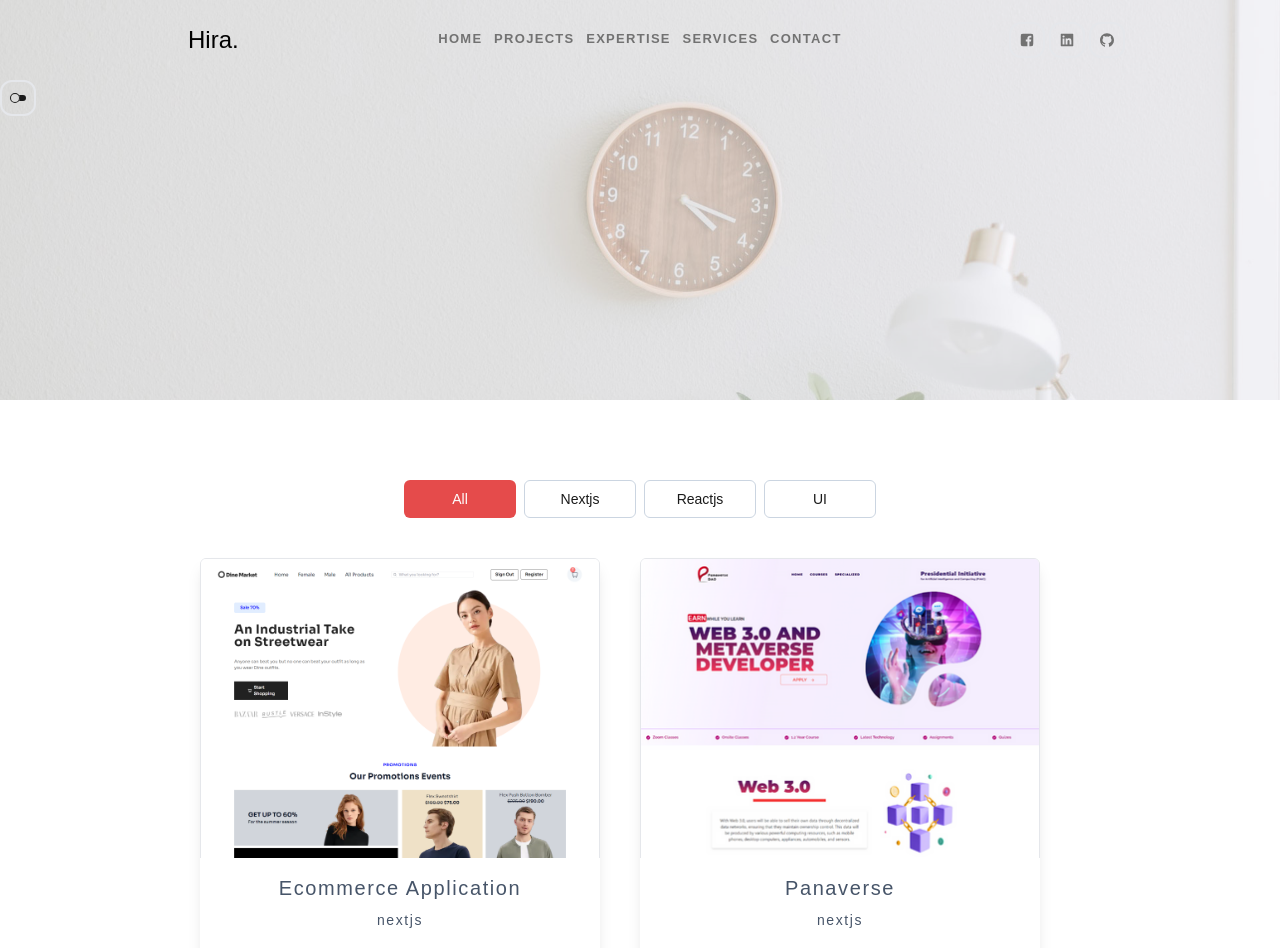
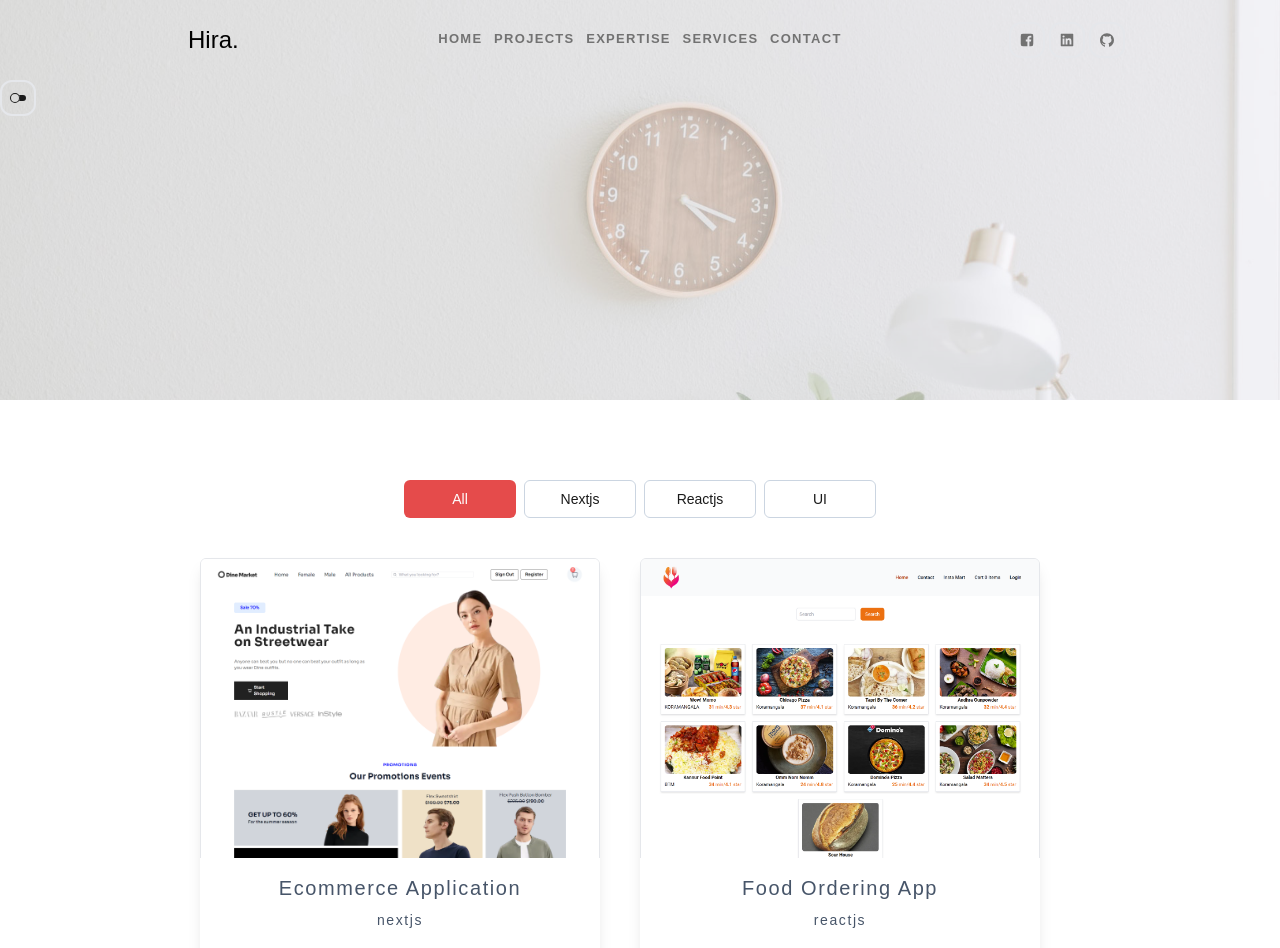
Before and after one commit to hiraaziz/portfolio-nextjs, a Next.js app in the folder hira_portfolio/: page /projects in a window 1280 px wide. Shown: the top 948 px of the page. Built offline with nearby package versions, Linux system fonts and the light colour scheme.

Commit message:
add foodapp project

```diff
--- a/hira_portfolio/app/projects/[project]/constants.ts
+++ b/hira_portfolio/app/projects/[project]/constants.ts
@@ -19,6 +19,17 @@ export const projectdata: projectTypes[] = [
     website: "https://hira-ecommerce.vercel.app/",
     github: "https://github.com/hiraaziz/ecommerce",
     img: "/ecommerce.png",
+  },
+  {
+    pagename: "foodapp",
+    title: "Food Delievery application",
+    description:
+      "food App is Fully responsive application, build with Reactjs 18 ans Swiggy api, Tailwind css. Real-Time Menu Updates, Super Fast Loading with Lazy Loading and Chunking,Smart Search & Filters for easy discovery,User-Friendly Navigation",
+    category: "Frontend",
+    subject: "Frontend application",
+    website: "https://hiras-food-app.netlify.app/",
+    github: "https://github.com/hiraaziz/Food-Ordering-App",
+    img: "/foodapp.png",
   },
   {
     pagename: "panaverse",
--- a/hira_portfolio/app/projects/[project]/page.tsx
+++ b/hira_portfolio/app/projects/[project]/page.tsx
@@ -24,11 +24,11 @@ const Page = ({ params }: { params: { project: string } }) => {
         className="w-full md:basis-2/5 h-full order-2 md:order-1 flex flex-col items-center md:items-center"
       >
         <h1 className="py-4 px-4 md:px-0 font-semibold tracking-wider text-text text-2xl">
-          {singleProject.title}
+          {singleProject?.title}
         </h1>
         <div className="w-96 h-[1px] bg-slate-300" />
         <p className="py-4 px-4 md:px-0 font-medium text-sm text-gray-400 leading-loose w-96">
-          {singleProject.description}
+          {singleProject?.description}
         </p>
 
         <div className="max-w-96 h-fit bg-[#F9FAFD] p-6 mx-4 md:mx-0 rounded-md">
--- a/hira_portfolio/components/portfolio/constant.ts
+++ b/hira_portfolio/components/portfolio/constant.ts
@@ -12,6 +12,13 @@ export const work: worktype[] = [
     img: "/ecommerce.png",
     link: "https://hira-ecommerce.vercel.app/",
     routelink: "/projects/ecommere",
+  },
+  {
+    title: "Food Ordering App",
+    type: "reactjs",
+    img: "/foodapp.png",
+    link: "https://hiras-food-app.netlify.app/",
+    routelink: "/projects/foodapp",
   },
   {
     title: "Panaverse",
```
Also changed, not shown: hira_portfolio/public/foodapp.png (added).
